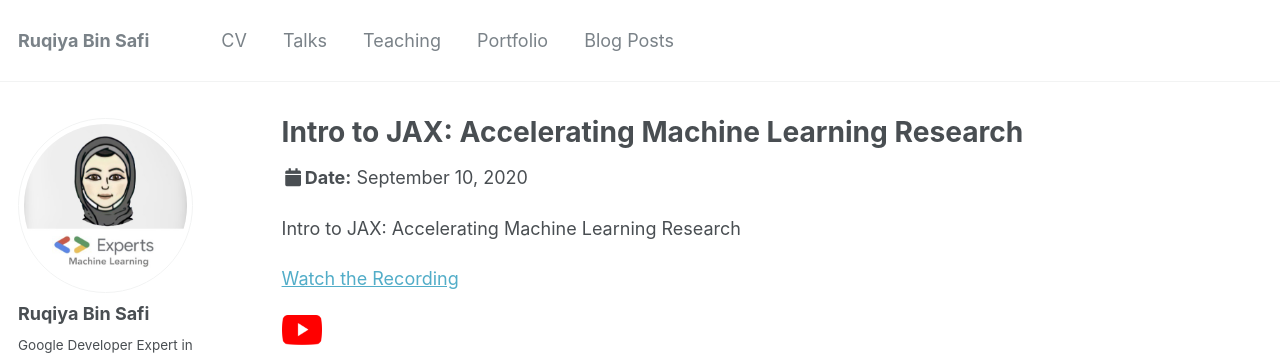
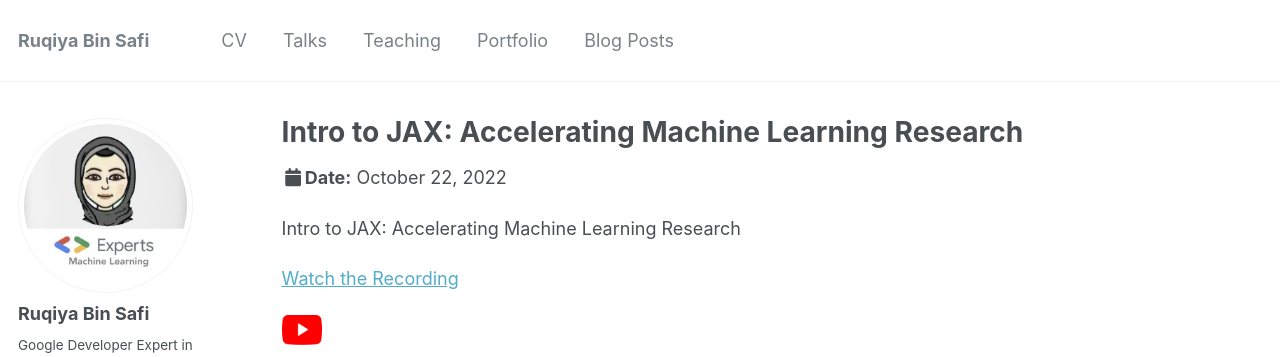
Before and after one commit to Ruqyai/ruqyai.github.io, a Jekyll site: the page built from _talks/2014-03-01-talk-3.md, in a window 1280 px wide and 1320 px high. Shown: the top 357 px of the window. Built offline with Jekyll 4.4.1, drawn with Linux system fonts in a browser that asks for light colours.

```diff
--- a/_talks/2014-03-01-talk-3.md
+++ b/_talks/2014-03-01-talk-3.md
@@ -4,7 +4,7 @@
 type: "Conference proceedings talk"
 permalink: /talks/2014-03-01-talk-3
 venue: "Online"
-date: 2020-09-10
+date: 2022-10-22
 location: "Youtube,Twitter, and Facebook"
 ---
 
```
